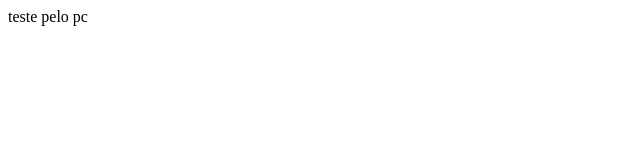
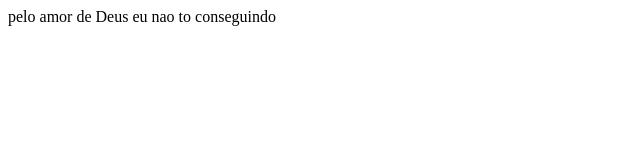
Before and after one commit to guizaozn/Html-Css, a plain HTML site: page Exercícios/ex-note/index.html in a window 1280 px wide. Shown: the whole page, without its empty margins (0-640 px from the left). Drawn offline with Linux system fonts and the light colour scheme.

Commit message:
update do arquivo html

```diff
--- a/Exercícios/ex-note/index.html
+++ b/Exercícios/ex-note/index.html
@@ -6,6 +6,6 @@
     <title>Document</title>
 </head>
 <body>
-    teste pelo pc
+   pelo amor de Deus eu nao to conseguindo
 </body>
 </html>
```
